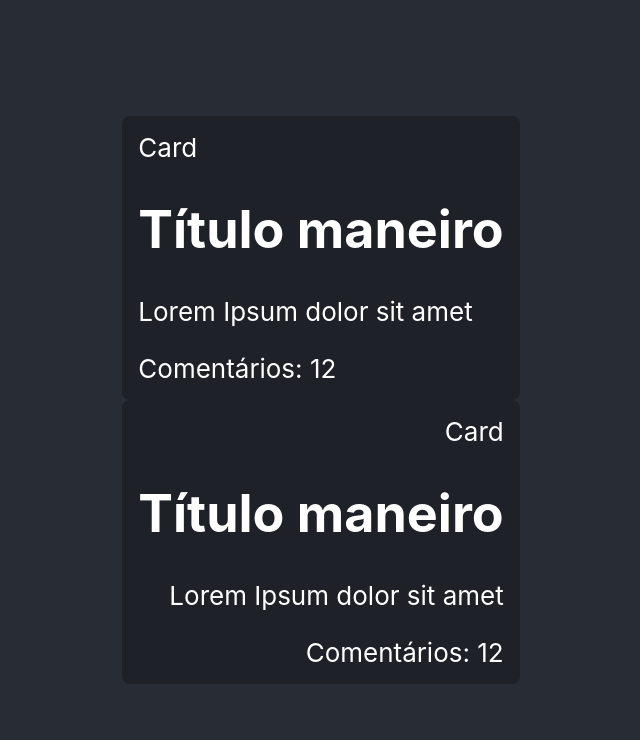
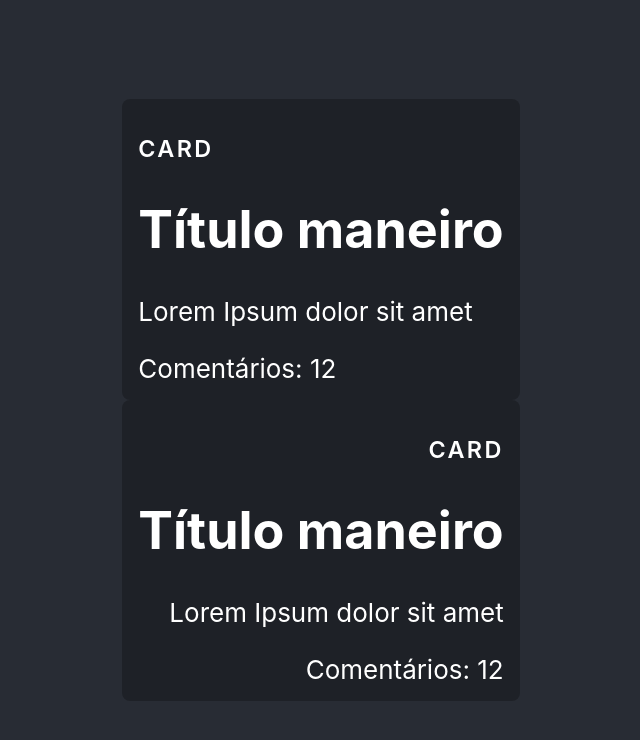
Before and after one commit to daniel-s-araujo/especialista-react, a React (Create React App) app in the folder erjs/: page / in a window 1280 px wide. Shown: the top 740 px of the page, without its empty margins (319-959 px from the left). Built offline with nearby package versions, Linux system fonts and the light colour scheme.

Commit message:
2.19 Estilizando componentes com Styled Components

```diff
--- a/erjs/package.json
+++ b/erjs/package.json
@@ -14,6 +14,7 @@
     "react": "^17.0.1",
     "react-dom": "^17.0.1",
     "react-scripts": "4.0.3",
+    "styled-components": "^5.2.3",
     "typescript": "^4.2.2",
     "web-vitals": "^1.1.0"
   },
@@ -40,5 +41,8 @@
       "last 1 firefox version",
       "last 1 safari version"
     ]
+  },
+  "devDependencies": {
+    "@types/styled-components": "^5.1.9"
   }
 }
--- /dev/null
+++ b/erjs/src/components/Card.styles.ts
@@ -0,0 +1,15 @@
+import styled from 'styled-components'
+
+export const Wrapper = styled.div<{ align: 'left' | 'center' | 'right' }>`
+  background-color: rgba(0,0,0,.25);
+  border-radius: 8px;
+  padding: 16px;
+  text-align: ${props => props.align};
+`
+
+export const Title = styled.h2`
+  font-size: 0.9em;
+  text-transform: uppercase;
+  letter-spacing: 0.1em;
+  font-weight: 600;
+`
--- a/erjs/src/components/Card.tsx
+++ b/erjs/src/components/Card.tsx
@@ -1,5 +1,5 @@
 import { PropsWithChildren } from "react";
-import './Card.css'
+import * as C from './Card.styles';
 
 type CardProps = PropsWithChildren<{
   title: string
@@ -7,8 +7,8 @@ type CardProps = PropsWithChildren<{
 }>
 
 export default function Card (props: CardProps) {
-  return <div className={`Card ${props.align || 'center'}`}>
-    <div>{props.title}</div>
+  return <C.Wrapper align={props.align || 'left'}>
+    <C.Title>{props.title}</C.Title>
     { props.children }
-  </div>
+  </C.Wrapper>
 }
```
Also changed, not shown: 1 other file (tests, documents, lock files or other folders).
